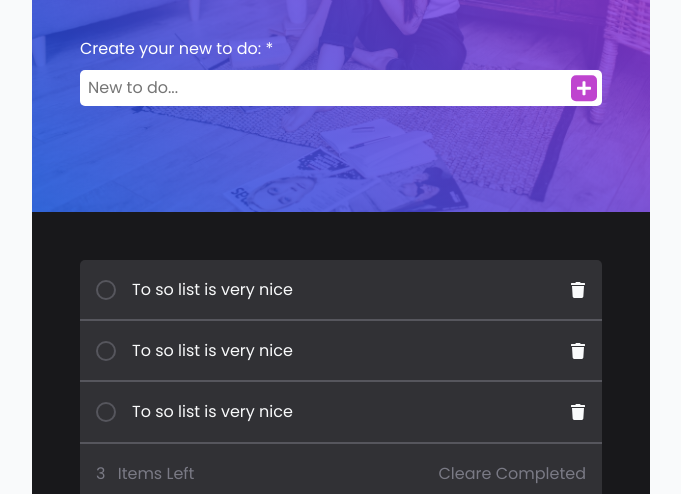
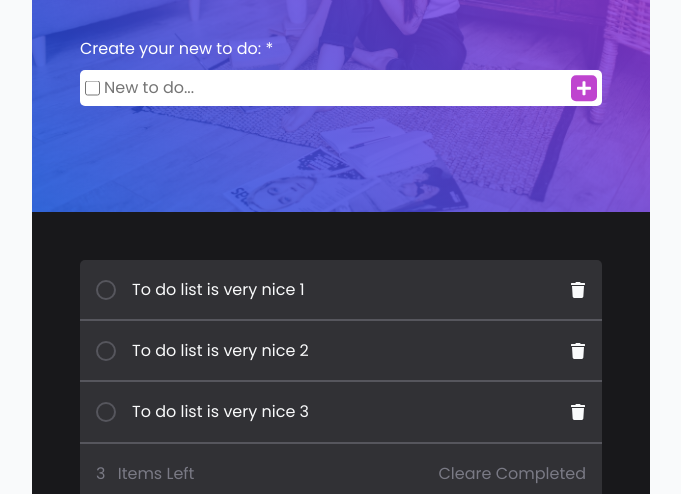
Before and after one commit to Meqdad-Moradi/todo, a React (Create React App) app: page / in a window 1280 px wide. Shown: the part 188-682 px from the top of the page, without its empty margins (299-980 px from the left). Built offline with nearby package versions, Linux system fonts and the light colour scheme.

Commit message:
app functionality created

```diff
--- a/src/App.js
+++ b/src/App.js
@@ -6,9 +6,9 @@ import TodoList from "./components/TodoList";
 
 function App() {
    const [tasks, setTasks] = useState([
-      { id: 1, title: "To so list is very nice" },
-      { id: 2, title: "To so list is very nice" },
-      { id: 3, title: "To so list is very nice" },
+      { id: 1, title: "To do list is very nice 1", completed: false },
+      { id: 2, title: "To do list is very nice 2", completed: true },
+      { id: 3, title: "To do list is very nice 3", completed: true },
    ]);
 
    //  add task method
@@ -20,11 +20,34 @@ function App() {
       setTasks([...tasks, newTask]);
    };
 
+   // delete task
+   const deleteTask = (id) => {
+      const item = tasks.filter((task) => task.id !== id);
+      setTasks(item);
+   };
+
+   // clear completed tasks
+   const clearCompletedTask = (id) => {
+      const completedTask = tasks.filter((item) => item.completed !== true);
+      setTasks(completedTask);
+      console.log(completedTask);
+   };
+
+   // show tasks are done
+   const showCompletedTasks = () => {
+      const tasksDone = tasks.filter((item) => item.completed === true);
+      setTasks(tasksDone);
+   };
+
    return (
       <div className="container">
          <Header addTask={addTask} />
-         <TodoList tasks={tasks} />
-         <TodoFilter />
+         <TodoList
+            tasks={tasks}
+            onDelete={deleteTask}
+            onClear={clearCompletedTask}
+         />
+         <TodoFilter onShow={showCompletedTasks} />
          <Footer />
       </div>
    );
--- a/src/assets/style/_header.scss
+++ b/src/assets/style/_header.scss
@@ -40,7 +40,27 @@
          border-radius: 5px;
          outline: none;
          font-size: 1rem;
-         padding: 0.3em 2.3em 0.3em 0.5em;
+         padding: 0.3em 2.3em 0.3em 1.5em;
+      }
+
+      .form-control.check {
+         position: absolute;
+         top: 50%;
+         left: 5px;
+         transform: translateY(-50%);
+         display: flex;
+
+         label {
+            display: inline !important;
+         }
+
+         input#checkbox {
+            accent-color: $primary;
+            align-self: start;
+            min-width: auto;
+            height: 15px;
+            width: 15px;
+         }
       }
 
       small {
--- a/src/assets/style/style.css
+++ b/src/assets/style/style.css
@@ -128,7 +128,32 @@ select {
   border-radius: 5px;
   outline: none;
   font-size: 1rem;
-  padding: 0.3em 2.3em 0.3em 0.5em;
+  padding: 0.3em 2.3em 0.3em 1.5em;
+}
+
+.header form .form-control.check {
+  position: absolute;
+  top: 50%;
+  left: 5px;
+  -webkit-transform: translateY(-50%);
+          transform: translateY(-50%);
+  display: -webkit-box;
+  display: -ms-flexbox;
+  display: flex;
+}
+
+.header form .form-control.check label {
+  display: inline !important;
+}
+
+.header form .form-control.check input#checkbox {
+  accent-color: #bf44cf;
+  -ms-flex-item-align: start;
+      -ms-grid-row-align: start;
+      align-self: start;
+  min-width: auto;
+  height: 15px;
+  width: 15px;
 }
 
 .header form small {
--- a/src/components/AddTodoForm.jsx
+++ b/src/components/AddTodoForm.jsx
@@ -3,6 +3,7 @@ import { FaPlus } from "react-icons/fa";
 
 const AddTodoForm = ({ addTask }) => {
    const [title, setTitle] = useState("");
+   const [radio, setRadio] = useState(false);
    const [error, setError] = useState("");
 
    //    submit form
@@ -13,13 +14,8 @@ const AddTodoForm = ({ addTask }) => {
          setError("Plese insert your task to do!");
          return;
       }
-      addTask({ title });
+      addTask({ title, completed: radio });
       setTitle("");
-   };
-
-   //    read input value
-   const setValue = (e) => {
-      setTitle(e.currentTarget.value);
    };
 
    //    check focus state of input
@@ -32,6 +28,7 @@ const AddTodoForm = ({ addTask }) => {
    return (
       <div className="form-container">
          <form onSubmit={addItems}>
+            <div className="form-control">
                <label htmlFor="input">
                   Create your new to do: <span>*</span>
                </label>
@@ -40,9 +37,20 @@ const AddTodoForm = ({ addTask }) => {
                   id="input"
                   placeholder="New to do..."
                   value={title}
-               onChange={setValue}
+                  onChange={(e) => setTitle(e.currentTarget.value)}
                />
                <small className={error !== "" ? "active" : ""}>{error}</small>
+            </div>
+
+            <div className="form-control check">
+               <input
+                  type="checkbox"
+                  name="complete"
+                  id="checkbox"
+                  onChange={(e) => setRadio(e.currentTarget.checked)}
+               />
+            </div>
+
             <button className="submit-btn" type="submit">
                <FaPlus />
             </button>
--- a/src/components/TodoFilter.jsx
+++ b/src/components/TodoFilter.jsx
@@ -1,12 +1,14 @@
 import React from "react";
 
-const TodoFilter = () => {
+const TodoFilter = ({ onShow }) => {
    return (
       <div className="todo-filter-container">
          <div className="todo-filter">
             <button className="filter-btn active">All</button>
             <button className="filter-btn">Active</button>
-            <button className="filter-btn">completed</button>
+            <button className="filter-btn" onClick={onShow}>
+               completed
+            </button>
          </div>
       </div>
    );
--- a/src/components/TodoList.jsx
+++ b/src/components/TodoList.jsx
@@ -1,18 +1,31 @@
-import React from "react";
+import React, { useState } from "react";
 import { FaCheck, FaTrash } from "react-icons/fa";
 
-const TodoList = ({ tasks }) => {
+const TodoList = ({ tasks, onDelete, onClear }) => {
+   const [complete, setComplete] = useState(false);
+
+   // make task complete
+   const taskCompleted = (id) => {
+      const item = tasks.filter((task) => task.id === id);
+      setComplete(!complete);
+      console.log(item);
+   };
+
    return (
       <div className="todo-list-container">
          <ul className="todo-list">
             {tasks.map((item, index) => {
+               const { id, title } = item;
                return (
                   <li className="todo-item" key={index}>
-                     <span className="complete">
+                     <span
+                        className={complete ? "complete active" : "complete"}
+                        onClick={() => taskCompleted(id)}
+                     >
                         <FaCheck className="check" />
                      </span>
-                     {item.title}
-                     <span className="delete">
+                     {title}
+                     <span className="delete" onClick={() => onDelete(id)}>
                         <FaTrash />
                      </span>
                   </li>
@@ -24,7 +37,9 @@ const TodoList = ({ tasks }) => {
             <p>
                <span className="total-items">{tasks.length}</span> items left
             </p>
-            <p className="clear">Cleare completed</p>
+            <p className="clear" onClick={onClear}>
+               {tasks.length === 0 ? "No task to do" : "Cleare completed"}
+            </p>
          </div>
       </div>
    );
```
Also changed, not shown: 1 other file (tests, documents, lock files or other folders). Lines whose indentation alone changed are shown as unchanged.
